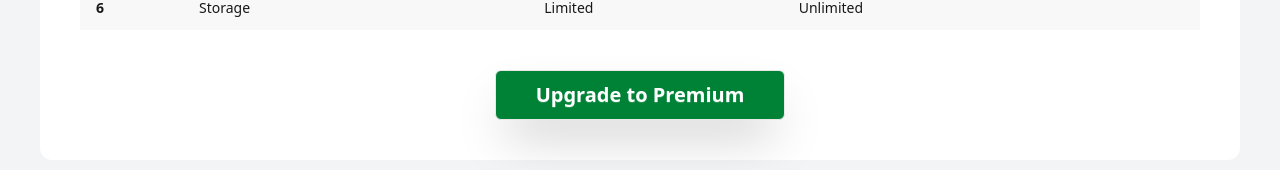
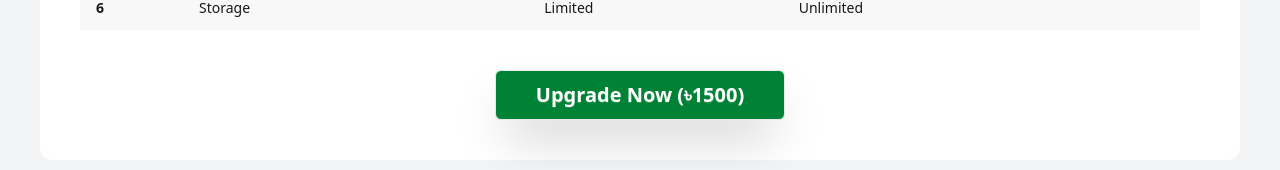
Before and after one commit to amjad-hussen/Digital-Life-Lesson-Client, a React (Vite) app: page /upgrade in a window 1280 px wide. Shown: the part 537-707 px from the top of the page. Built offline with nearby package versions, Linux system fonts and the light colour scheme; no server answers; sample sign-in values are in the browser's storage.

Commit message:
payment mathod added succssfully

```diff
--- a/src/Hooks/useAxiosSecure.jsx
+++ b/src/Hooks/useAxiosSecure.jsx
@@ -7,7 +7,7 @@ const axiosSecure =axios.create({
 })
 
 const useAxiosSecure = () => {
-    const {user}= useAuth
+    const {user}= useAuth()
 
     useEffect( () => {
         // Intercept the request
--- /dev/null
+++ b/src/Pages/Payment/PaymentCancelled.jsx
@@ -0,0 +1,11 @@
+import React from 'react';
+
+const PaymentCancelled = () => {
+    return (
+        <div>
+            <h1>Payment Cancelled</h1>
+        </div>
+    );
+};
+
+export default PaymentCancelled;
--- /dev/null
+++ b/src/Pages/Payment/PaymentSuccess.jsx
@@ -0,0 +1,11 @@
+import React from 'react';
+
+const PaymentSuccess = () => {
+    return (
+        <div>
+            <h1>payment successfull</h1>
+        </div>
+    );
+};
+
+export default PaymentSuccess;
--- a/src/Pages/Dashboard/Upgrade.jsx
+++ b/src/Pages/Payment/Upgrade.jsx
@@ -1,7 +1,21 @@
 import React from 'react';
 import { Link } from 'react-router';
+import useAuth from '../../Hooks/useAuth';
+import useAxiosSecure from '../../Hooks/useAxiosSecure';
 
 const Upgrade = () => {
+    const {user} = useAuth()
+    const axiosSecure = useAxiosSecure()
+
+    const handlePayment = async() => {
+        const paymentInfo = {
+            email : user.email
+        }
+        const res = await axiosSecure.post('/create-checkout-session', paymentInfo)
+        window.location.href =res.data.url
+
+    }
+
     return (
         <div className='bg-white my-5 mx-10 p-10 rounded-xl'>
             <div className='text-center'>
@@ -70,7 +84,7 @@ const Upgrade = () => {
                 </div>
             </div>
 
-             <Link className='flex justify-center mt-10'> <button className='btn bg-green-700 rounded-md text-white font-semibold text-xl  shadow-2xl px-10 py-6 '>Upgrade to Premium</button></Link>
+             <Link className='flex justify-center mt-10'> <button onClick={handlePayment} className='btn bg-green-700 rounded-md text-white font-semibold text-xl  shadow-2xl px-10 py-6 '>Upgrade Now (৳1500)</button></Link>
         </div>
     );
 };
```
Also changed, not shown: src/Route/Router.jsx (+11 -1 lines).
